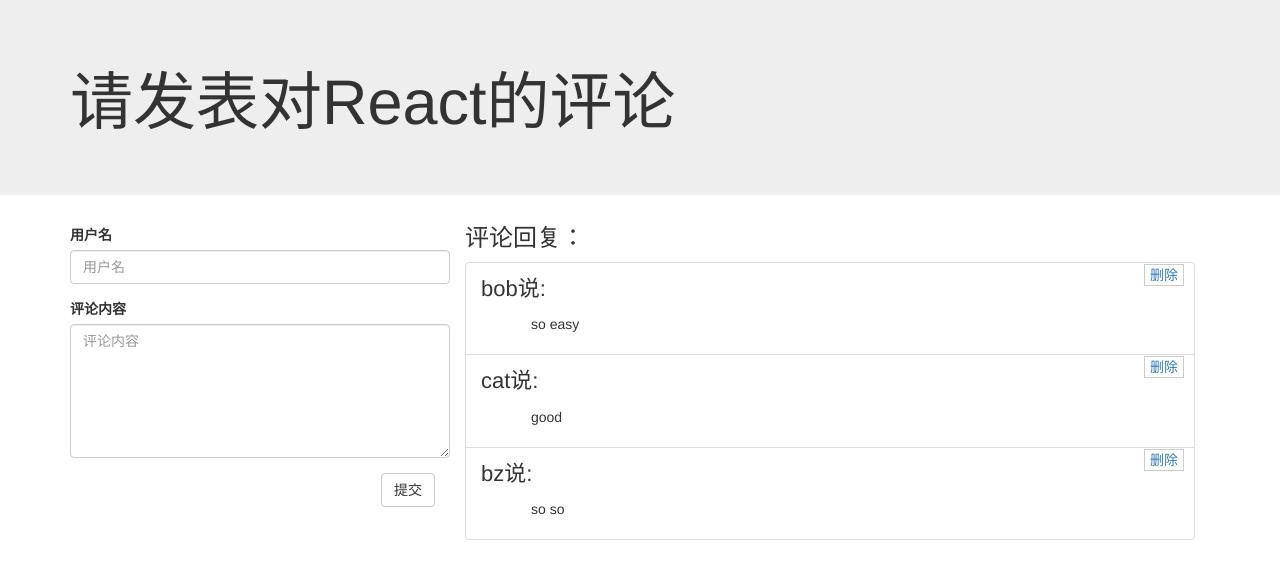
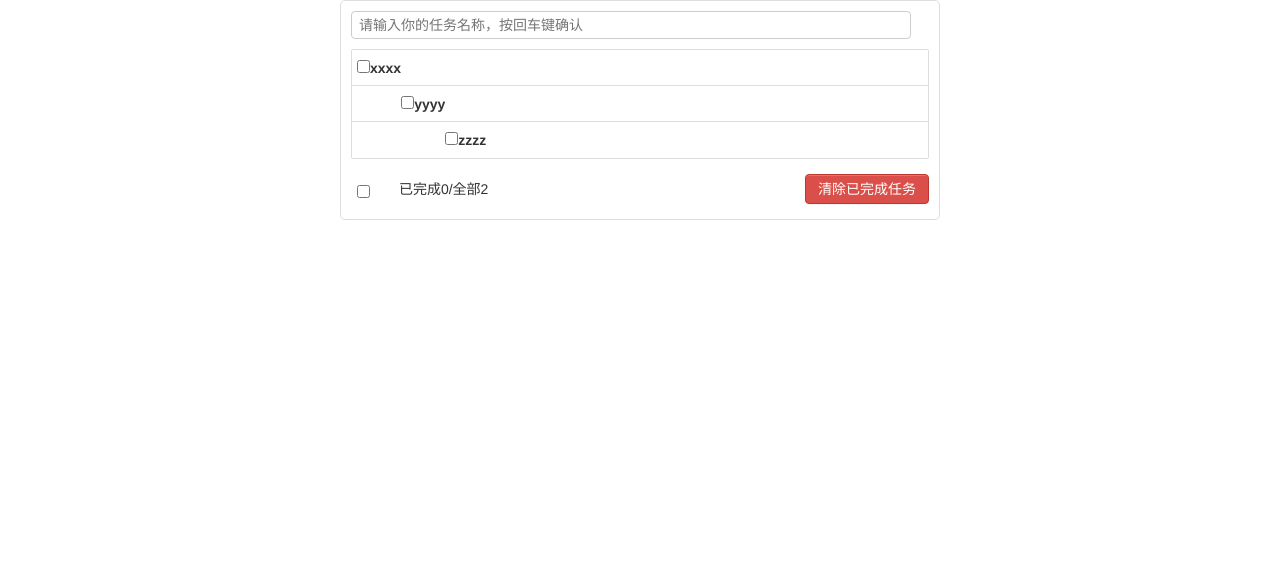
Before and after one commit to zxxia2016/VueExercise, a Vue app in the folder VueDemo/: page / in a window 1280 px wide. Shown: the top 576 px of the page. Built offline with nearby package versions, Linux system fonts and the light colour scheme.

Commit message:
todo list

```diff
--- a/VueDemo/src/App.vue
+++ b/VueDemo/src/App.vue
@@ -1,43 +1,80 @@
 <template>
   <div id="app">
-    <Header />
-    <div class="container">
-      <Input :addComment='addComment' />
-      <List :comments=' comments' :removeComment='removeComment' />
+    <div class="todo-container">
+      <div class="todo-wrap">
+        <Header />
+        <List :list="list" />
+        <Footer />
+      </div>
     </div>
   </div>
 </template>
 
 <script>
-import Header from './comment/Header'
-import Input from './comment/Input'
-import List from './comment/List'
+import Header from './TodoList/Header.vue'
+import List from './TodoList/List.vue'
+import Footer from './TodoList/Footer.vue'
 export default {
   name: 'App',
   components: {
     Header,
-    Input,
-    List
+    List,
+    Footer
   },
   data () {
     return {
-      comments: [
-        { name: 'bob', content: 'so easy' },
-        { name: 'cat', content: 'good' },
-        { name: 'bz', content: 'so so' }
+      list: [
+        { finished: false, title: 'xxxx' },
+        { finished: false, title: 'yyyy' },
+        { finished: false, title: 'zzzz' }
       ]
-    }
-  },
-  methods: {
-    addComment (comment) {
-      this.comments.unshift(comment)
-    },
-    removeComment (index) {
-      this.comments.splice(index, 1)
     }
   }
 }
 </script>
 
 <style>
+
+body {
+  background: #fff;
+}
+
+.btn {
+  display: inline-block;
+  padding: 4px 12px;
+  margin-bottom: 0;
+  font-size: 14px;
+  line-height: 20px;
+  text-align: center;
+  vertical-align: middle;
+  cursor: pointer;
+  box-shadow: inset 0 1px 0 rgba(255, 255, 255, 0.2), 0 1px 2px rgba(0, 0, 0, 0.05);
+  border-radius: 4px;
+}
+
+.btn-danger {
+  color: #fff;
+  background-color: #da4f49;
+  border: 1px solid #bd362f;
+}
+
+.btn-danger:hover {
+  color: #fff;
+  background-color: #bd362f;
+}
+
+.btn:focus {
+  outline: none;
+}
+.todo-container {
+  width:600px;
+  margin:0 auto;
+}
+
+.todo-container .todo-wrap {
+  padding: 10px;
+  border: 1px solid #ddd;
+  border-radius: 5px;
+}
+
 </style>
--- /dev/null
+++ b/VueDemo/src/TodoList/Footer.vue
@@ -0,0 +1,46 @@
+<template>
+    <div class="todo-footer">
+        <label>
+            <input type="checkbox" />
+        </label>
+        <span>
+            已完成0/全部2
+        </span>
+        <button class="btn btn-danger">清除已完成任务</button>
+    </div>
+</template>
+<script>
+export default {
+
+}
+</script>
+<style>
+
+/*footer*/
+.todo-footer {
+    height: 40px;
+    line-height: 40px;
+    padding-left: 6px;
+    margin-top: 5px;
+}
+
+.todo-footer label {
+    display: inline-block;
+    margin-right: 20px;
+    cursor: pointer;
+}
+
+.todo-footer label input {
+    position: relative;
+    top: -1px;
+    vertical-align: middle;
+    margin-right: 5px;
+}
+
+/* 只能选择一层button */
+.todo-footer button {
+    float: right;
+    margin-top: 5px;
+}
+
+</style>
--- /dev/null
+++ b/VueDemo/src/TodoList/Header.vue
@@ -0,0 +1,41 @@
+<template>
+    <div class="todo-header">
+        <input type="text" placeholder="请输入你的任务名称，按回车键确认"
+        v-model="title"
+        @keyup.enter="onBtnEnter"/>
+    </div>
+</template>
+<script>
+export default {
+  data () {
+    return {
+      title: ''
+    }
+  },
+  methods: {
+    onBtnEnter () {
+
+    }
+  }
+}
+</script>
+<style>
+
+/* border 和 outline 相似， outline 不占据空间，绘制于元素内容周围。*/
+.todo-header input {
+    width: 560px;
+    height: 28px;
+    font-size: 14px;
+    border: 1px solid #ccc;
+    border-radius: 4px;
+    padding:4px 7px;
+}
+/* :focus 当用户点击或触摸元素或通过键盘的 “tab” 键选择它时会被触发。 */
+.todo-header input:focus {
+    outline: none;
+    /* outline: solid; */
+    border-color: rgba(82, 168, 236, 0.8);
+    box-shadow: inset 0 1px 1px rgba(0, 0, 0, 0.075),
+        0 0 8px rgba(82, 168, 236, 0.6);
+}
+</style>
--- /dev/null
+++ b/VueDemo/src/TodoList/Item.vue
@@ -0,0 +1,54 @@
+<template>
+    <li>
+        <!-- Label当用户选择该标签时，浏览器就会自动将焦点转到和标签相关的表单控件上 -->
+        <label>
+            <input type="checkbox" v-model="item.finished" />
+            <span>{{item.title}}</span>
+        </label>
+        <button class="btn btn-danger" style="display:none">删除</button>
+    </li>
+</template>
+<script>
+export default {
+  props: {
+    item: Object
+  }
+}
+</script>
+<style>
+
+/*item*/
+li {
+    list-style: none;
+    height: 36px;
+    line-height: 36px;
+    padding: 0 5px;
+    border-bottom: 1px solid #ddd;
+}
+
+li label {
+    float: left;
+    cursor: pointer;
+}
+
+li label li input {
+    vertical-align: middle;
+    margin-right: 6px;
+    position: relative;
+    top: -1px;
+}
+
+li button {
+    float: right;
+    display: none;
+    margin-top: 3px;
+}
+
+li:before {
+    content: initial;
+}
+
+li:last-child {
+    border-bottom: none;
+}
+</style>
--- /dev/null
+++ b/VueDemo/src/TodoList/List.vue
@@ -0,0 +1,38 @@
+<template>
+    <div>
+        <ul class="todo-main">
+            <Item v-for="(item, index) in list" :key="index" :item="item"/>
+        </ul>
+    </div>
+</template>
+<script>
+import Item from './Item.vue'
+export default {
+  props: {
+    list: Array
+  },
+  components: {
+    Item
+  }
+}
+</script>
+<style>
+
+/*main*/
+.todo-main {
+    margin-left: 0px;
+    margin-top: 10px;
+    border: 1px solid #ddd;
+    border-radius: 2px;
+    padding: 0px;
+}
+
+.todo-empty {
+    height: 40px;
+    line-height: 40px;
+    border: 1px solid #ddd;
+    border-radius: 2px;
+    padding-left: 5px;
+    margin-top: 10px;
+}
+</style>
--- /dev/null
+++ b/VueDemo/static/test/index.html
@@ -0,0 +1,29 @@
+<!DOCTYPE html>
+<html>
+<!-- 设置HTML和body的高度 -->
+<!-- https://www.cnblogs.com/qlqwjy/p/7284365.html -->
+
+<head>
+    <meta charset="UTF-8">
+    <title></title>
+    <style type="text/css">
+        html,
+        body {
+            height: 100%;
+        }
+    </style>
+</head>
+
+<body>
+    <div id="" style="border: 1px solid green;height: 30%;">
+        div1
+    </div>
+    <div id="" style="border: 1px solid green;height: 30%;">
+        div2
+    </div>
+    <div id="" style="border: 1px solid green;height: 30%;">
+        div3
+    </div>
+</body>
+
+</html>
```
Also changed, not shown: VueDemo/src/TodoList/README.md (added), VueDemo/src/comment/README.md (added).
